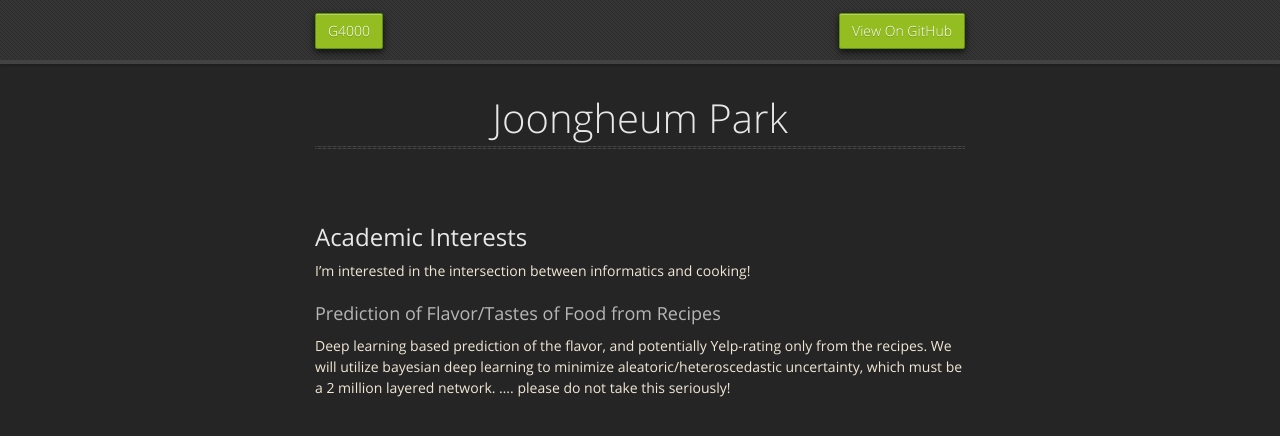
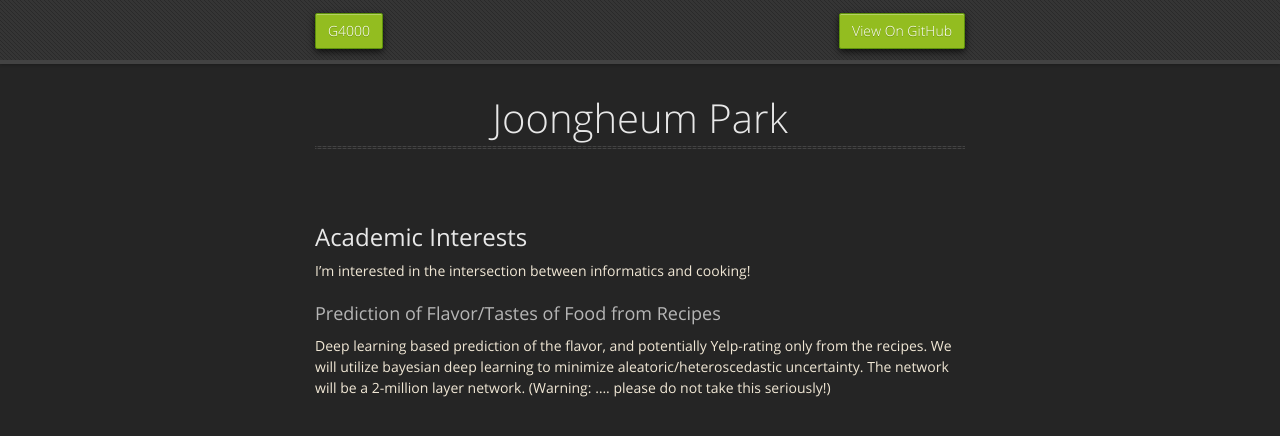
Before and after one commit to qiuyugong2181/g4000-1, a Jekyll site: the page built from people/jp3671.md, in a window 1280 px wide. Shown: the top 436 px of the page. Built offline with Jekyll 4.4.1, drawn with Linux system fonts in a browser that asks for light colours; nearby versions of some CDN libraries; our own code applies the rules of GitHub Pages for plain Markdown files.

Commit message:
Update jp3671.md

```diff
--- a/people/jp3671.md
+++ b/people/jp3671.md
@@ -11,5 +11,5 @@ permalink: /people/jp3671/
 I'm interested in the intersection between informatics and cooking!
 
 ### Prediction of Flavor/Tastes of Food from Recipes
-Deep learning based prediction of the flavor, and potentially Yelp-rating only from the recipes. We will utilize bayesian deep learning to minimize aleatoric/heteroscedastic uncertainty, which must be a 2 million layered network.
-.... please do not take this seriously!
+Deep learning based prediction of the flavor, and potentially Yelp-rating only from the recipes. We will utilize bayesian deep learning to minimize aleatoric/heteroscedastic uncertainty. The network will be a 2-million layer network.
+(Warning: .... please do not take this seriously!)
```
